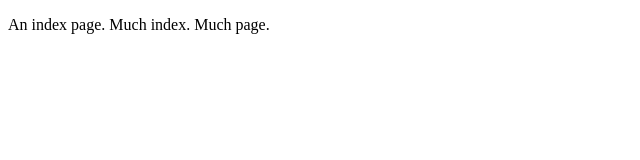
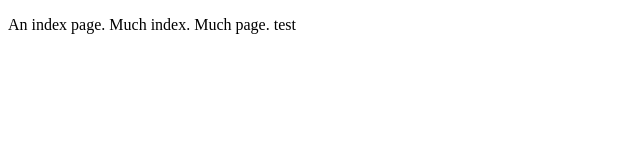
Before and after one commit to mayyinandprojects/Movie-API, a website: page Express/public/index.html in a window 1280 px wide. Shown: the full height of the page, 0-640 px from the left. Drawn offline with Linux system fonts and the light colour scheme.

Commit message:
updated index page

```diff
--- a/Express/public/index.html
+++ b/Express/public/index.html
@@ -6,6 +6,6 @@
     <title>Movie Api</title>
 </head>
 <body>
-    <p>An index page. Much index. Much page.</p>
+    <p>An index page. Much index. Much page. test</p>
 </body>
 </html>
```
